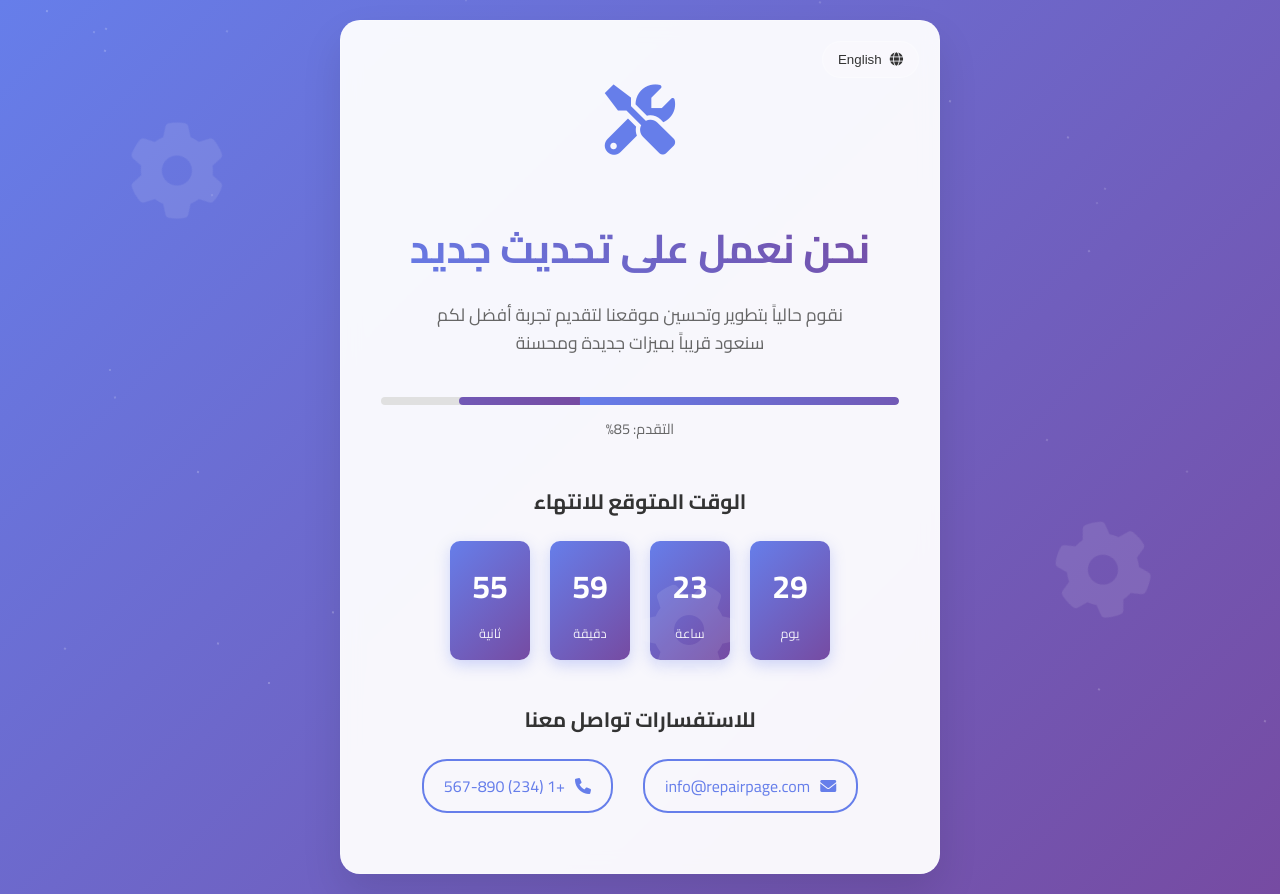
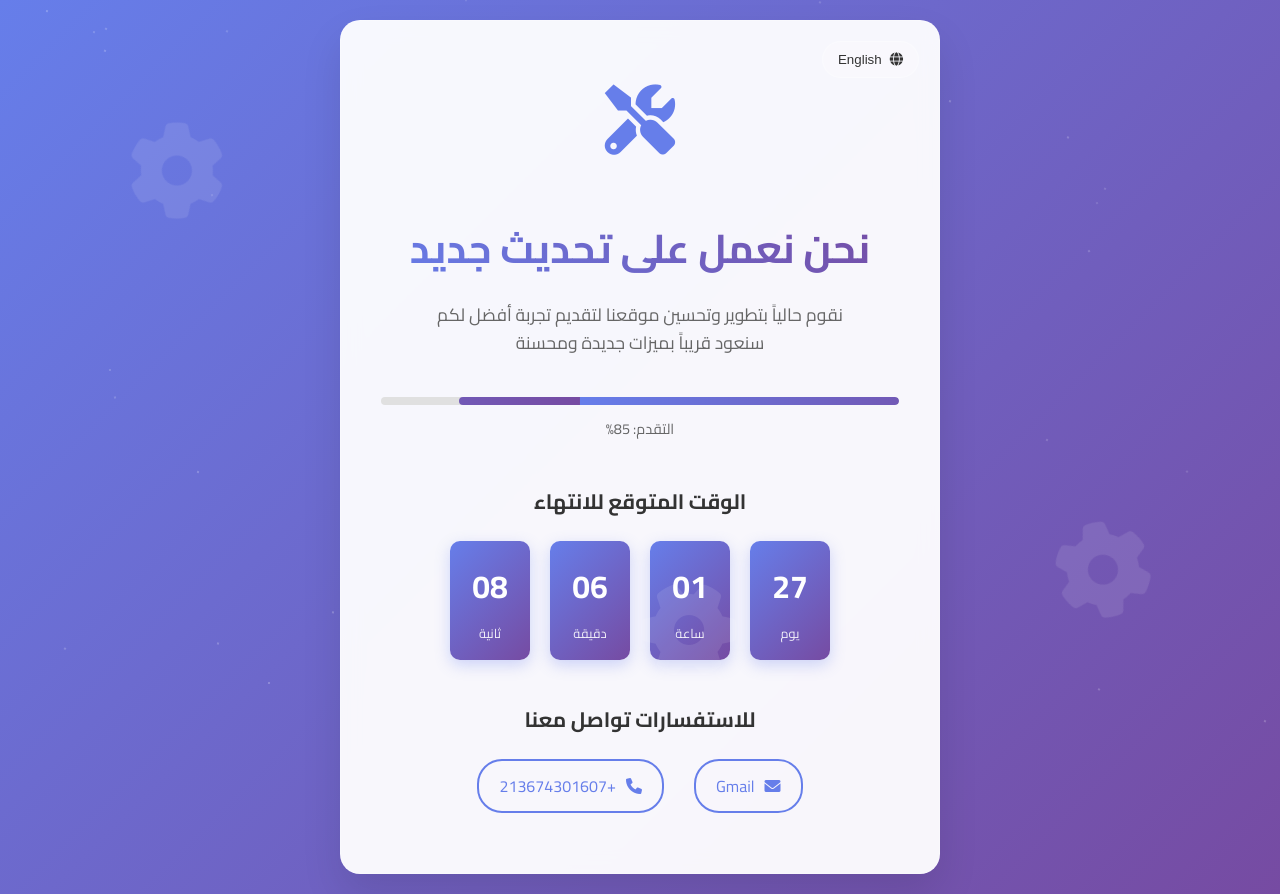
Before and after one commit to NaBil-GHE/RepairPage, a plain HTML site: page index.html in a window 1280 px wide. Drawn offline with Linux system fonts and the light colour scheme.

Commit message:
git2
git2

```diff
--- a/index.html
+++ b/index.html
@@ -77,13 +77,13 @@
                 <h3 class="contact-title ar">للاستفسارات تواصل معنا</h3>
                 <h3 class="contact-title en">For Inquiries Contact Us</h3>
                 <div class="contact-links">
-                    <a href="mailto:info@repairpage.com" class="contact-link">
+                    <a href="mailto:ghenissa203@gmail.com" class="contact-link">
                         <i class="fas fa-envelope"></i>
-                        <span>info@repairpage.com</span>
+                        <span>Gmail</span>
                     </a>
-                    <a href="tel:+1234567890" class="contact-link">
+                    <a href="tel:+213674301607" class="contact-link">
                         <i class="fas fa-phone"></i>
-                        <span>+1 (234) 567-890</span>
+                        <span>+213674301607</span>
                     </a>
                 </div>
             </div>
--- a/script.js
+++ b/script.js
@@ -43,8 +43,9 @@ function updateProgress() {
 // Countdown timer
 function initCountdown() {
     // Set target date (30 days from now)
-    const targetDate = new Date();
-    targetDate.setDate(targetDate.getDate() + 30);
+    //const targetDate = new Date();
+    //targetDate.setDate(targetDate.getDate() + 30);
+    const targetDate = new Date('2025-06-23T23:59:59'); // Example target date
 
     function updateCountdown() {
         const now = new Date().getTime();
```
